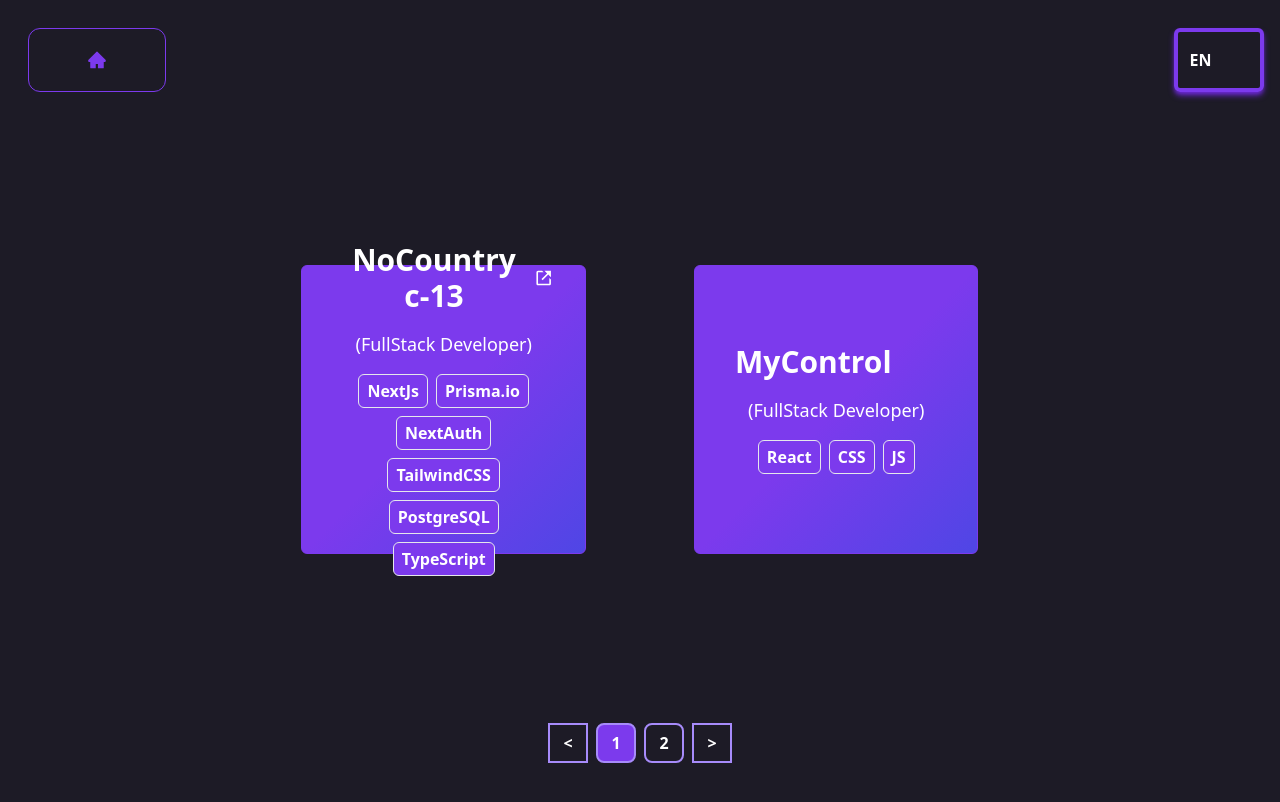
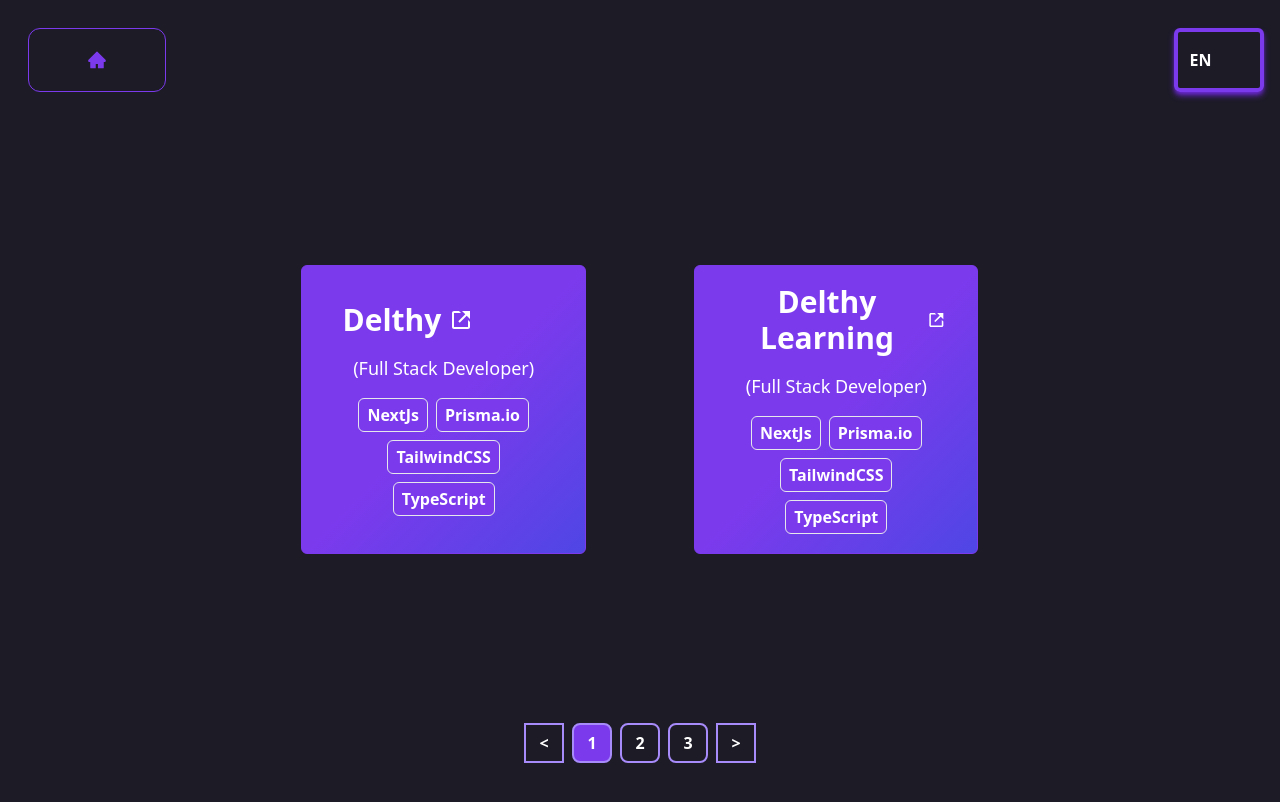
Before and after one commit to santiago-sonzini/portfolio, a Next.js app: page /projects in a window 1280 px wide. Shown: the top 802 px of the page. Built offline with nearby package versions, Linux system fonts and the light colour scheme.

Commit message:
projects update

```diff
--- a/pages/index.jsx
+++ b/pages/index.jsx
@@ -14,9 +14,7 @@ export default function Home() {
 
 
   let {languages} = value.state
-  console.log('====================================');
-  console.log(languages);
-  console.log('====================================');
+
   return (
     <>
 
--- a/pages/projects.jsx
+++ b/pages/projects.jsx
@@ -1,30 +1,80 @@
-import React, {useState} from 'react'
+import React, { useState } from "react";
 
-import Navbar from '../components/Navbar';
-import PaginatedItems from '../components/Pagination';
+import Navbar from "../components/Navbar";
+import PaginatedItems from "../components/Pagination";
 
 const Projects = () => {
-  const [projects, setProjects] = useState([{url:'https://c13-42-ft-node-react.vercel.app/', name: "NoCountry c-13", tech: ['NextJs', "Prisma.io", "NextAuth", "TailwindCSS", "PostgreSQL", "TypeScript"], position: 'FullStack Developer'},{url:null, name: "MyControl", tech: ['React',  "CSS ", "JS"], position: 'FullStack Developer'},{url: null,name: "Summarize", tech: ['NextJs', "Prisma.io", "OpenAI", "NextAuth", "TailwindCSS", "PostgreSQL", "TypeScript"], position: 'FullStack Developer'},{url: null,name: "Delthy", tech: ['NextJs', "Prisma.io", "Express", "JWT", "TailwindCSS", "MySQL", "TypeScript"], position: 'Backend Developer'}])
+  const [projects, setProjects] = useState([
+    {
+      name: "Delthy",
+      tech: [
+        "NextJs",
+        "Prisma.io",
+        "TailwindCSS",
+        "TypeScript",
+      ],
+      position: "Full Stack Developer",
+      url: "https://www.delthy.xyz",
+    },
+    {
+      name: "Delthy Learning",
+      tech: [
+        "NextJs",
+        "Prisma.io",
+        "TailwindCSS",
+        "TypeScript",
+      ],
+      position: "Full Stack Developer",
+      url: "https://learning.delthy.xyz",
+    },
+    {
+      url: null,
+      name: "NoCountry c-13",
+      tech: [
+        "NextJs",
+        "Prisma.io",
+        "NextAuth",
+        "TailwindCSS",
+        "PostgreSQL",
+        "TypeScript",
+      ],
+      position: "FullStack Developer",
+    },
+    {
+      url: null,
+      name: "MyControl",
+      tech: ["React", "CSS ", "JS"],
+      position: "FullStack Developer",
+    },
+    {
+      url: null,
+      name: "Summarize",
+      tech: [
+        "NextJs",
+        "Prisma.io",
+        "OpenAI",
+        "NextAuth",
+        "TailwindCSS",
+        "PostgreSQL",
+        "TypeScript",
+      ],
+      position: "FullStack Developer",
+    },
+
+  ]);
 
   return (
+    <>
+      <Navbar />
+      <div className=" h-screen lg:h-full w-full  flex items-center justify-center  bg-[#1D1B26]">
+        <main className=" w-full h-screen md:w-2/3  bg-[#1D1B26]">
+          <div className=" md:h-5/6 h-5/6  w-full   flex  flex-wrap  justify-center items-center bg-[#1D1B26] ">
+            <PaginatedItems items={projects} itemsPerPage={2} />
+          </div>
+        </main>
+      </div>
+    </>
+  );
+};
 
-    <>
-      <Navbar/>
-      <div className=" h-screen lg:h-full w-full  flex items-center justify-center  bg-[#1D1B26]">
-
-
-        <main className=' w-full h-screen md:w-2/3  bg-[#1D1B26]'>
-
-            <div className=' md:h-5/6 h-5/6  w-full   flex  flex-wrap  justify-center items-center bg-[#1D1B26] ' >
-
-            <PaginatedItems items={projects} itemsPerPage={2}/>
-            </div>
-        </main>
-
-    </div>
-
-    </>
-  )
-}
-
-export default Projects
+export default Projects;
```
